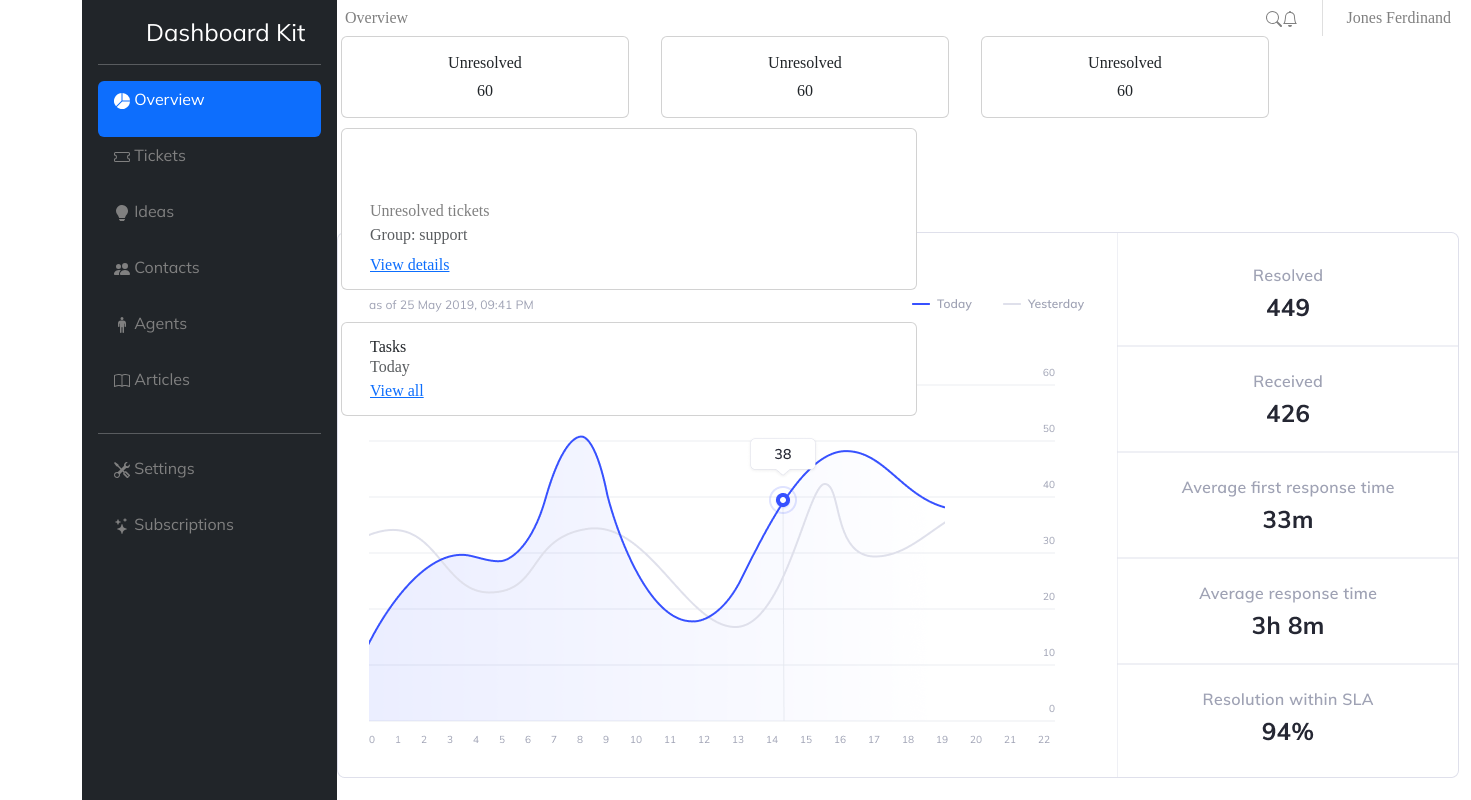
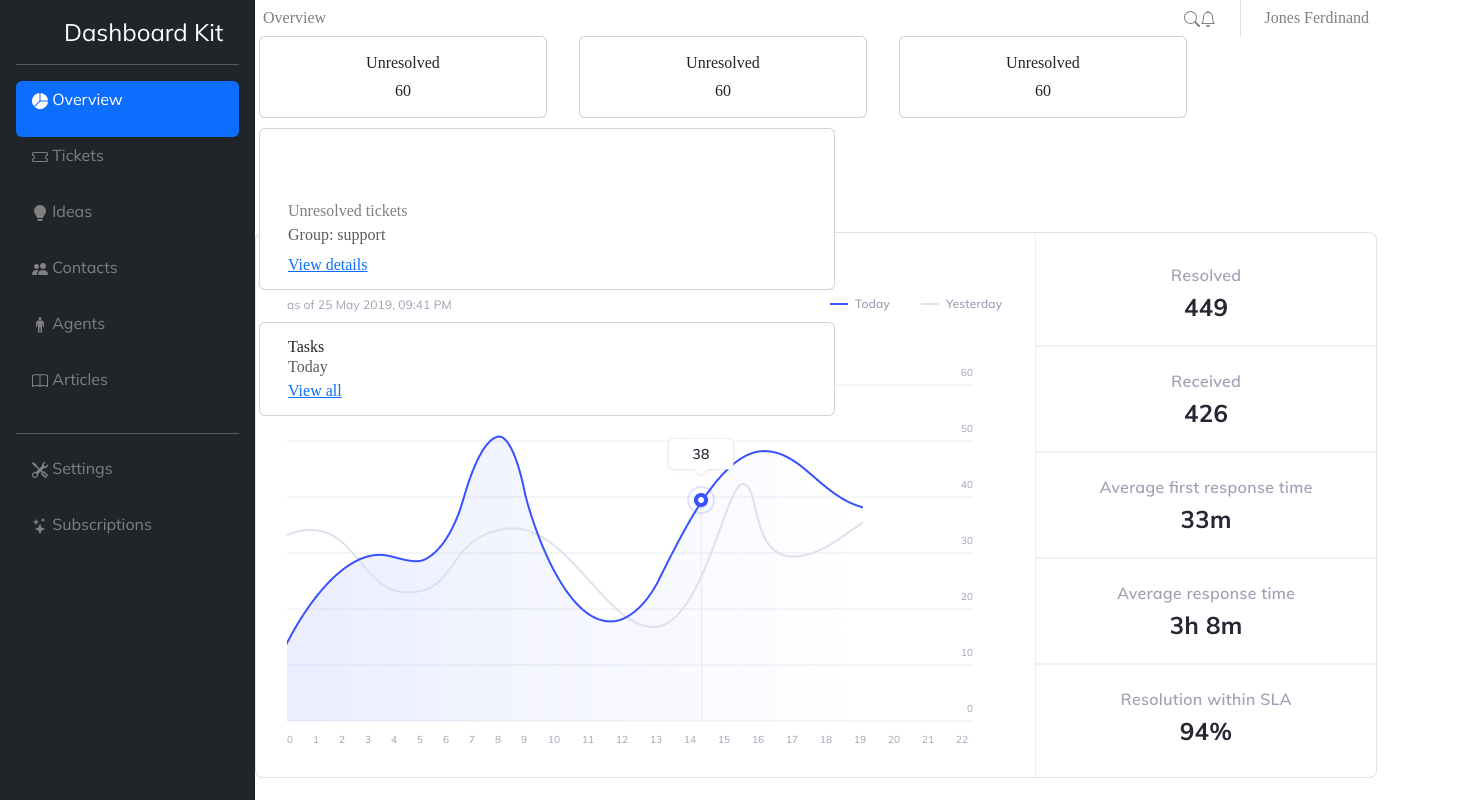
Before and after one commit to Vera9927/Bootstrap, a website: page Assignment5/public/index.html in a window 1280 px wide. Shown: the whole page, 1471 px wide, since content can reach past the window. Drawn offline with nearby package versions, Linux system fonts and the light colour scheme.

Commit message:
Update index.html

```diff
--- a/Assignment5/public/index.html
+++ b/Assignment5/public/index.html
@@ -18,7 +18,7 @@
 </head>
 
 <body>
-    <div class="container d-flex">
+    <div class="container-fluid d-flex p-0">
         <!-- Content here -->
         <!-- <h1 id="sidebarDashboard">Dashboard Kit</h1> -->
 <div class="d-flex flex-column flex-shrink-0 p-3 text-bg-dark" style="width: 255px; height: -100vh; " id="dash">
```
